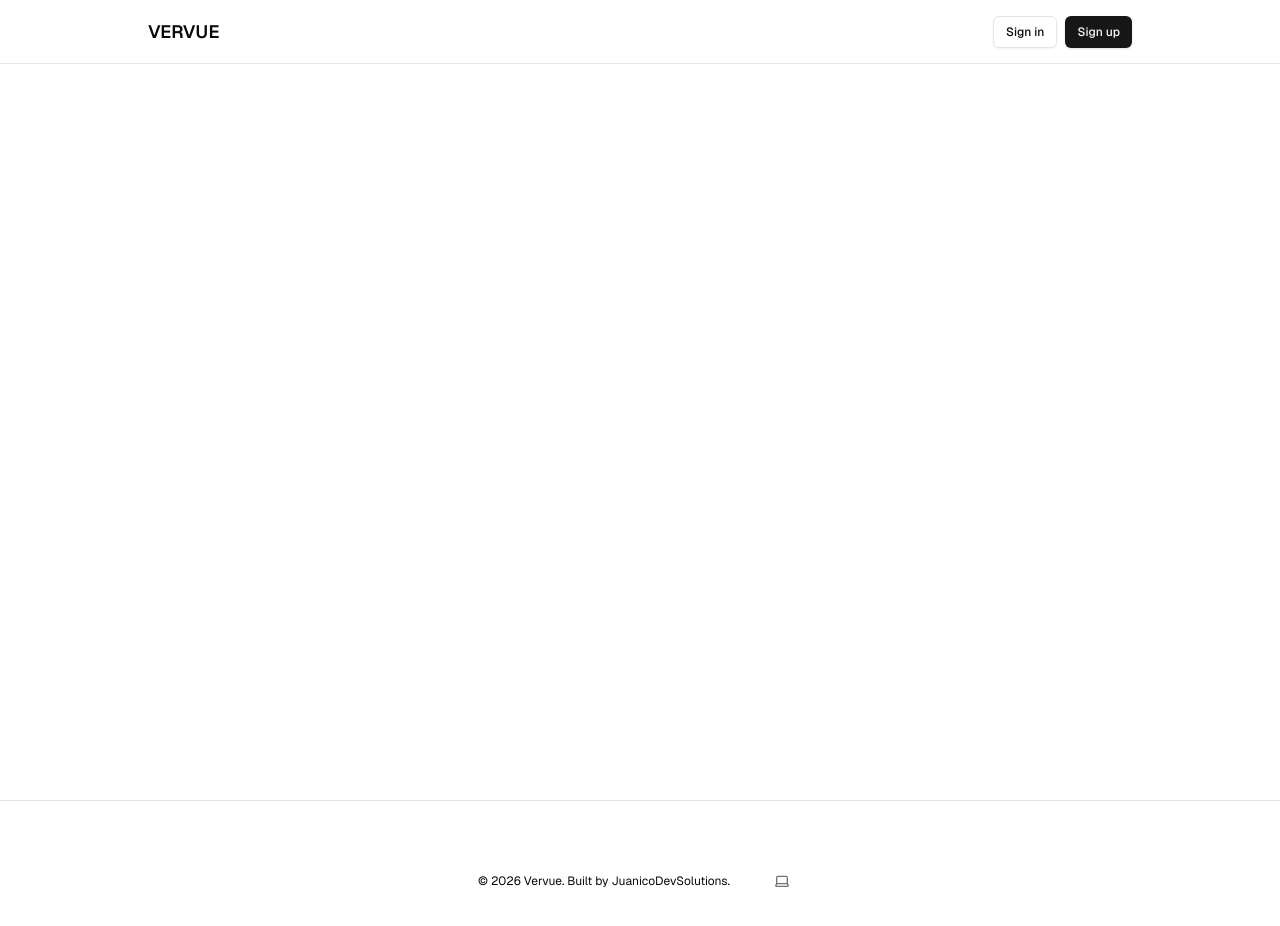
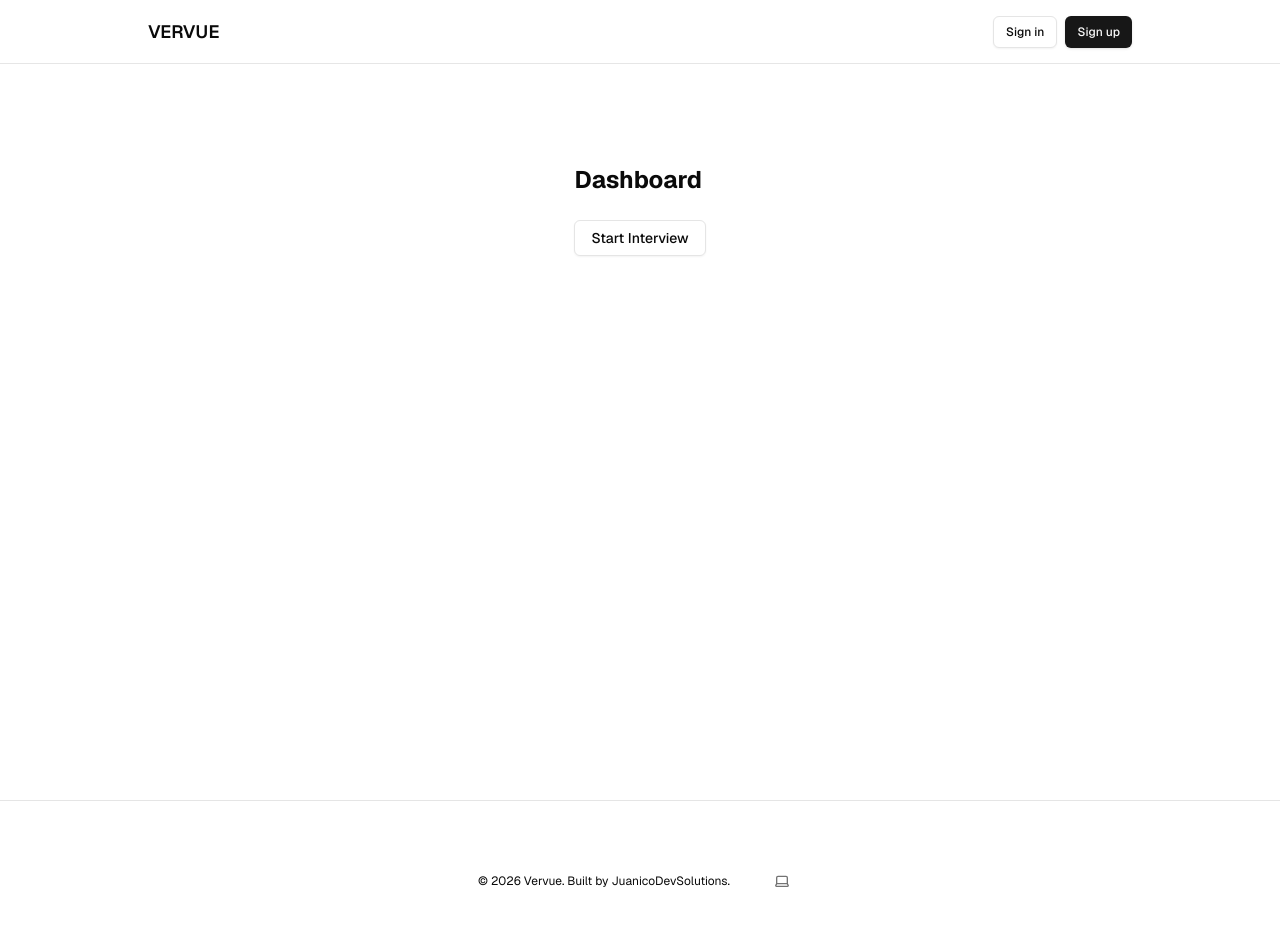
Before and after one commit to ajuan7/vervue, a Next.js app in the folder vervue/: page /dashboard in a window 1280 px wide. Shown: the top 926 px of the page. Built offline with nearby package versions, Linux system fonts and the light colour scheme; no server answers.

Commit message:
Add simple interview button to dashboard

```diff
--- a/vervue/app/dashboard/layout.tsx
+++ b/vervue/app/dashboard/layout.tsx
@@ -32,6 +32,7 @@ export default function DashboardLayout({
           {children}
         </div>
 
+
       </div>
     </main>
   );
--- a/vervue/app/dashboard/page.tsx
+++ b/vervue/app/dashboard/page.tsx
@@ -4,6 +4,8 @@ import { createClient } from "@/lib/supabase/server";
 import { InfoIcon } from "lucide-react";
 import { FetchDataSteps } from "@/components/tutorial/fetch-data-steps";
 import { Suspense } from "react";
+import { buttonVariants } from "@/components/ui/button";
+import Link  from "next/link";
 
 async function UserDetails() {
   const supabase = await createClient();
@@ -16,10 +18,16 @@ async function UserDetails() {
   return JSON.stringify(data.claims, null, 2);
 }
 
-export default function ProtectedPage() {
+export default function DashboardPage() {
   return (
-    <div className="flex-1 w-full flex flex-col gap-12">
-
+    <div className="flex flex-col gap-6">
+      <h1 className="text-2xl font-bold">Dashboard</h1>
+        <Link
+          href="/interview/start"
+          className={buttonVariants({ variant: "outline" })}
+        >
+          Start Interview
+        </Link>
     </div>
   );
 }
```
